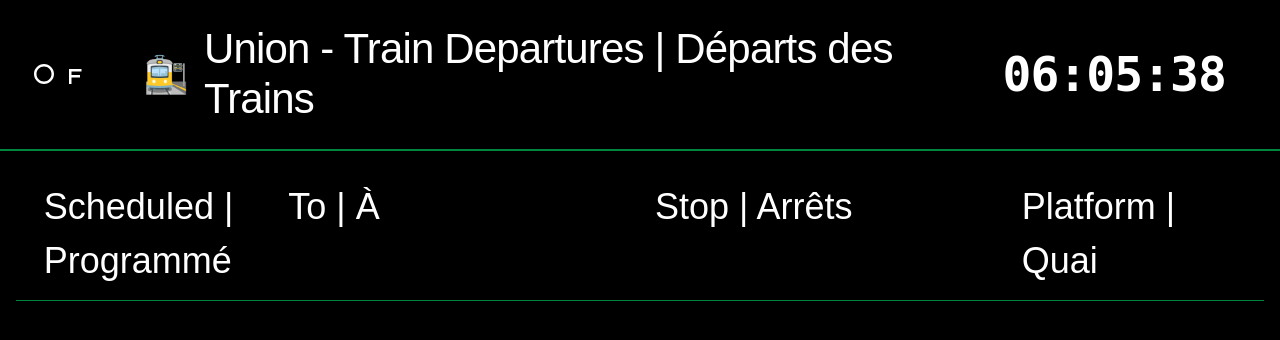
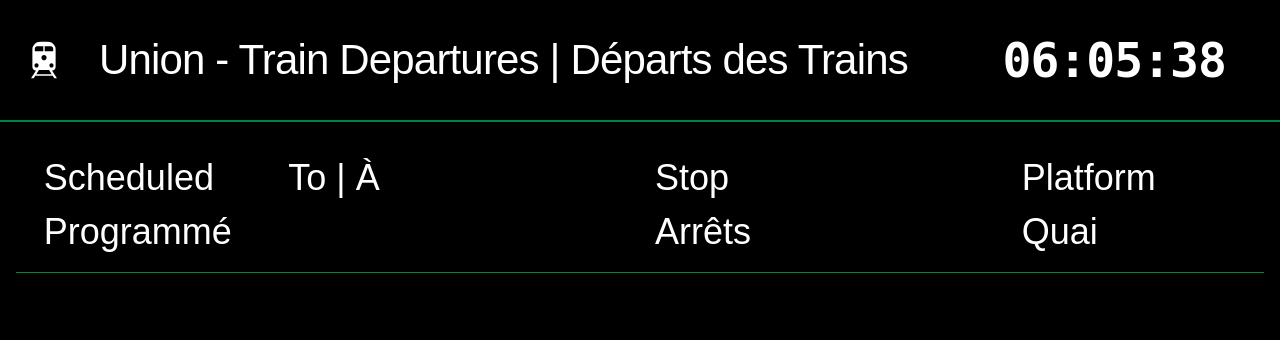
Before and after one commit to remiguillette/GO-transit-display, a Flask app: page / in a window 1280 px wide. Shown: the top 340 px of the page. Run offline with Flask 3, Linux system fonts and the light colour scheme; data comes from the database, SQL or seed files in the repository; data that the repository does not hold is empty.

Commit message:
Checkpoint before assistant change: Update display page styling and layout: Replaced station icon, added line breaks to header text, and introduced a new CSS file for styling.
Replit-Commit-Author: Assistant

```diff
--- a/templates/display.html
+++ b/templates/display.html
@@ -6,7 +6,7 @@
         <div class="go-logo">
             <img src="{{ url_for('static', filename='images/go-transit-logo.svg') }}" alt="GO Transit Logo">
             <div class="station-info">
-                <span class="station-icon">🚉</span>
+                <span class="station-icon"> </span>
                 <h1 class="station-name">{{ station }} - Train Departures | Départs des Trains</h1>
             </div>
         </div>
@@ -15,10 +15,10 @@
 
     <main class="schedule-container">
         <div class="schedule-header">
-            <div class="col-scheduled">Scheduled | Programmé</div>
+            <div class="col-scheduled">Scheduled <br /> Programmé</div>
             <div class="col-to">To | À</div>
-            <div class="col-stop">Stop | Arrêts</div>
-            <div class="col-platform">Platform | Quai</div>
+            <div class="col-stop">Stop <br /> Arrêts</div>
+            <div class="col-platform">Platform <br />  Quai</div>
         </div>
         <div id="scheduleRows" class="schedule-rows">
             <!-- Dynamic content will be inserted here -->
```
Also changed, not shown: static/images/go-transit-logo.svg, templates/display.css (added).
